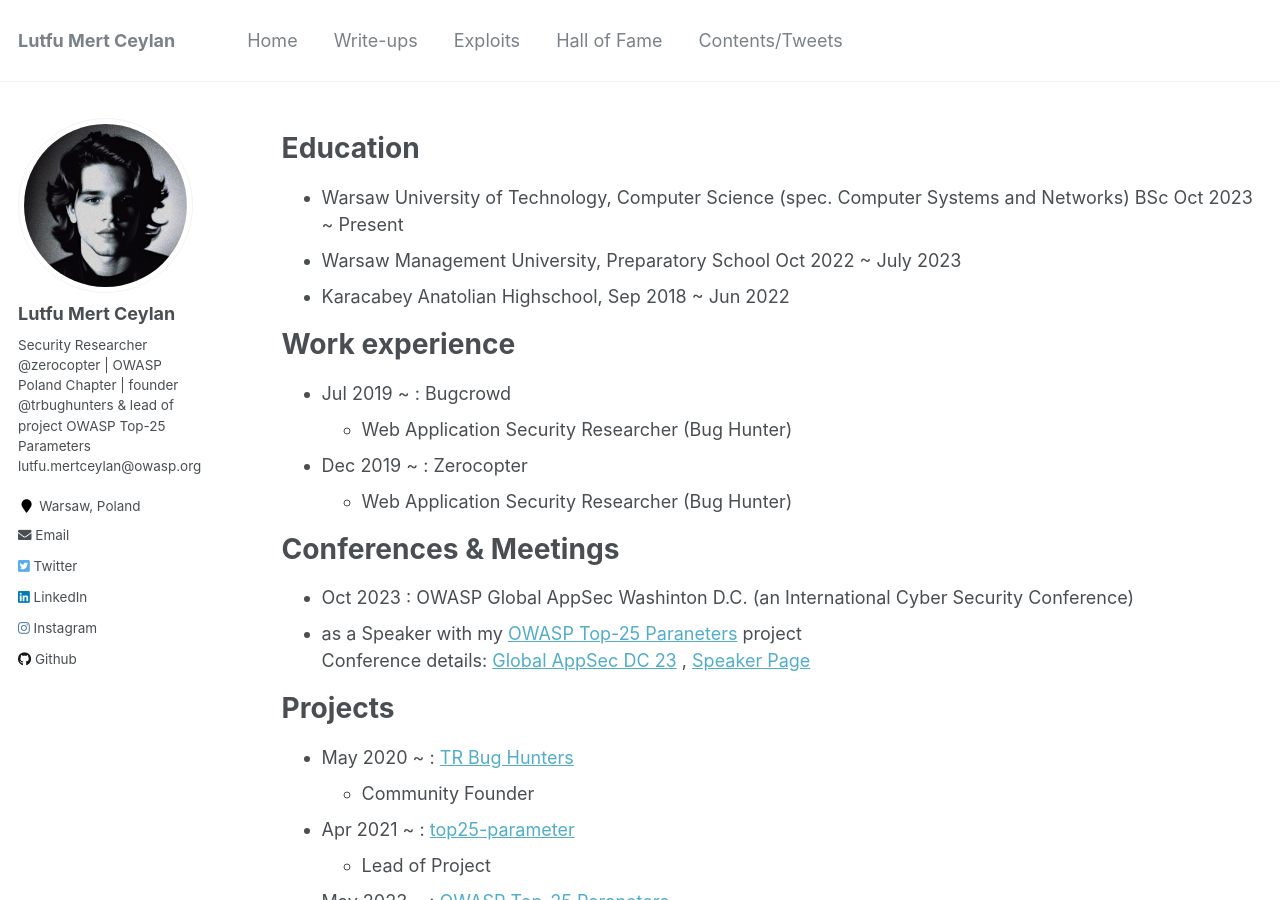
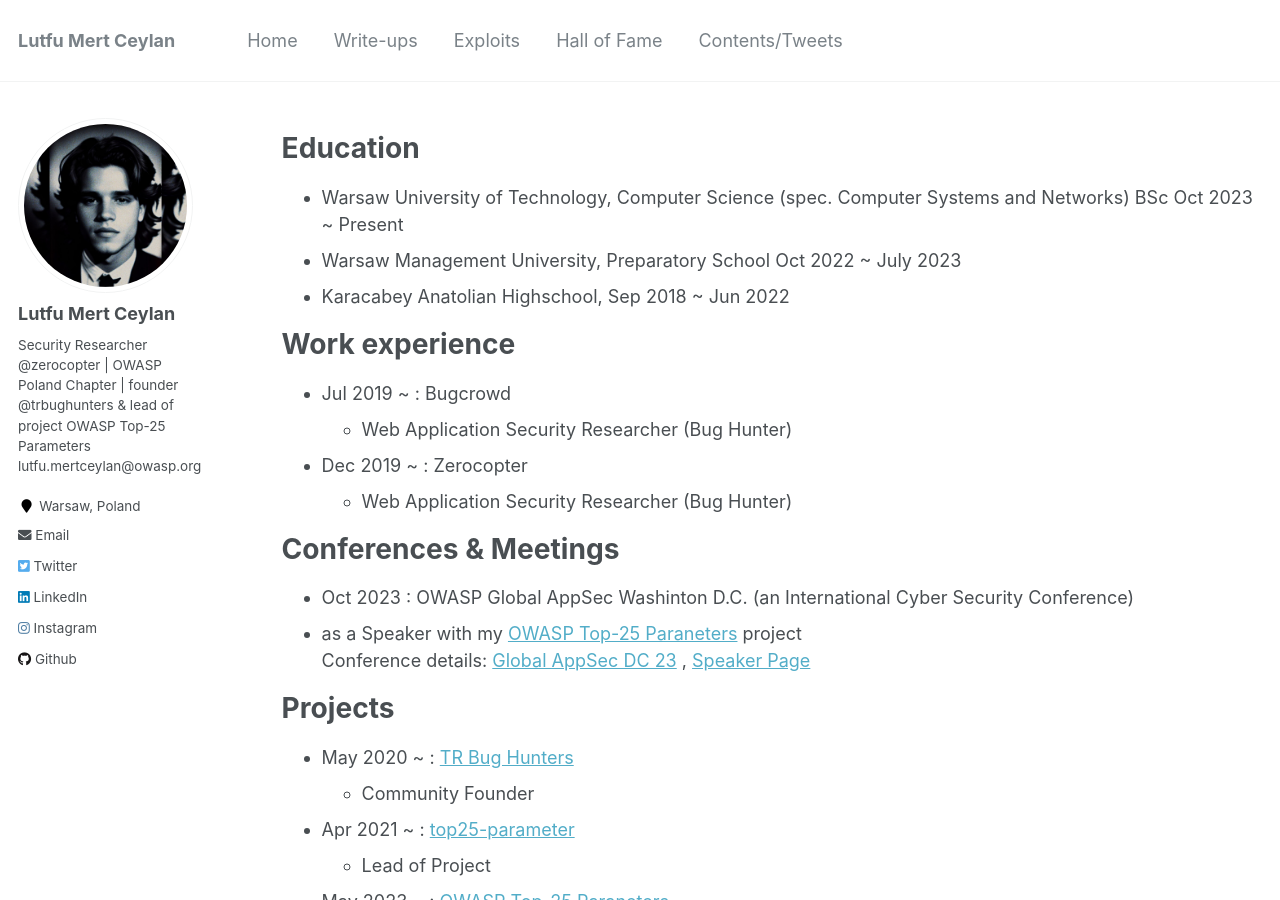
Before and after one commit to lutfumertceylan/mywebsite, a Jekyll site: the page built from _pages/cv.md, in a window 1280 px wide and 900 px high. Built offline with Jekyll 4.4.1, drawn with Linux system fonts in a browser that asks for light colours.

Commit message:
Update _config.yml

```diff
--- a/_config.yml
+++ b/_config.yml
@@ -81,7 +81,7 @@ analytics:
 # Site Author
 author:
   name             : "Lutfu Mert Ceylan"
-  avatar           : "pph.jpeg"
+  avatar           : "resim_2023-09-22_033804257.png"
   bio              : "Security Researcher @zerocopter | OWASP Poland Chapter | founder @trbughunters & lead of project OWASP Top-25 Parameters <br> lutfu.mertceylan@owasp.org"
   location         : "Warsaw, Poland"
   employer         :
```
